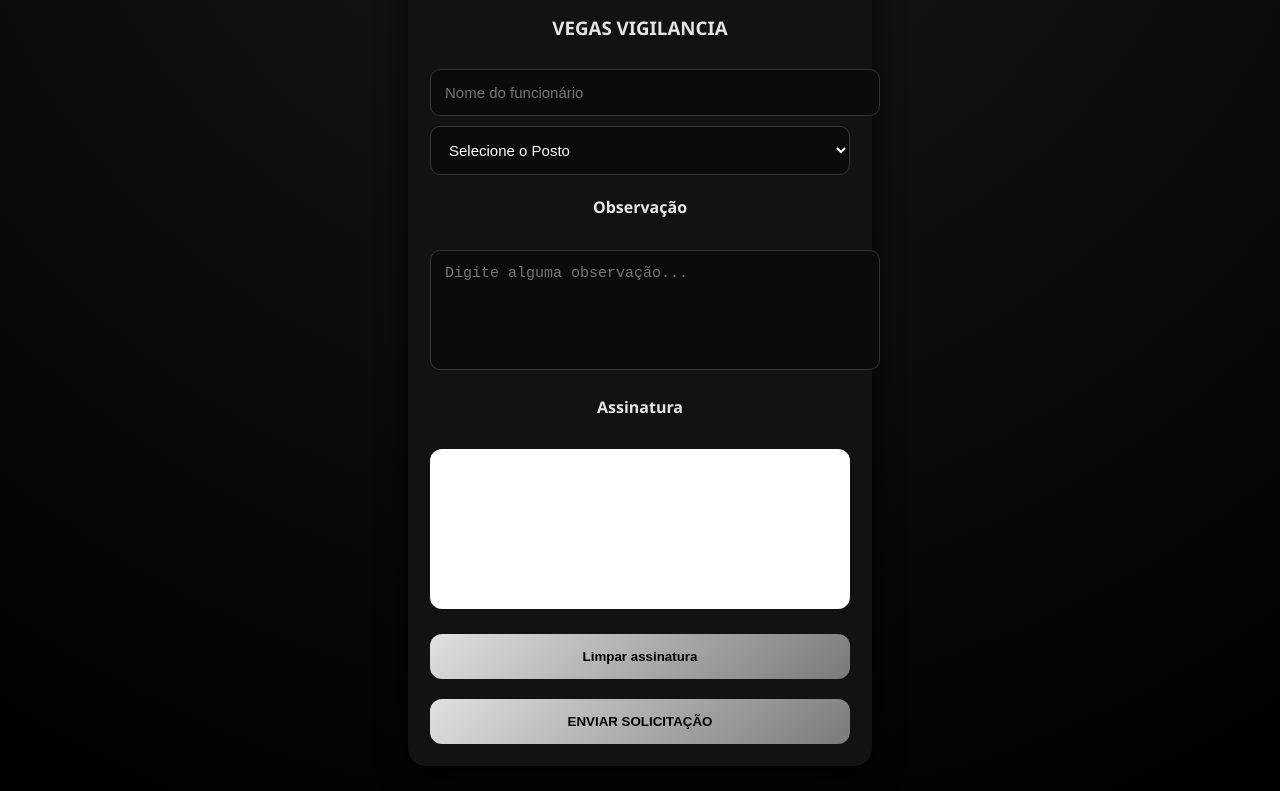
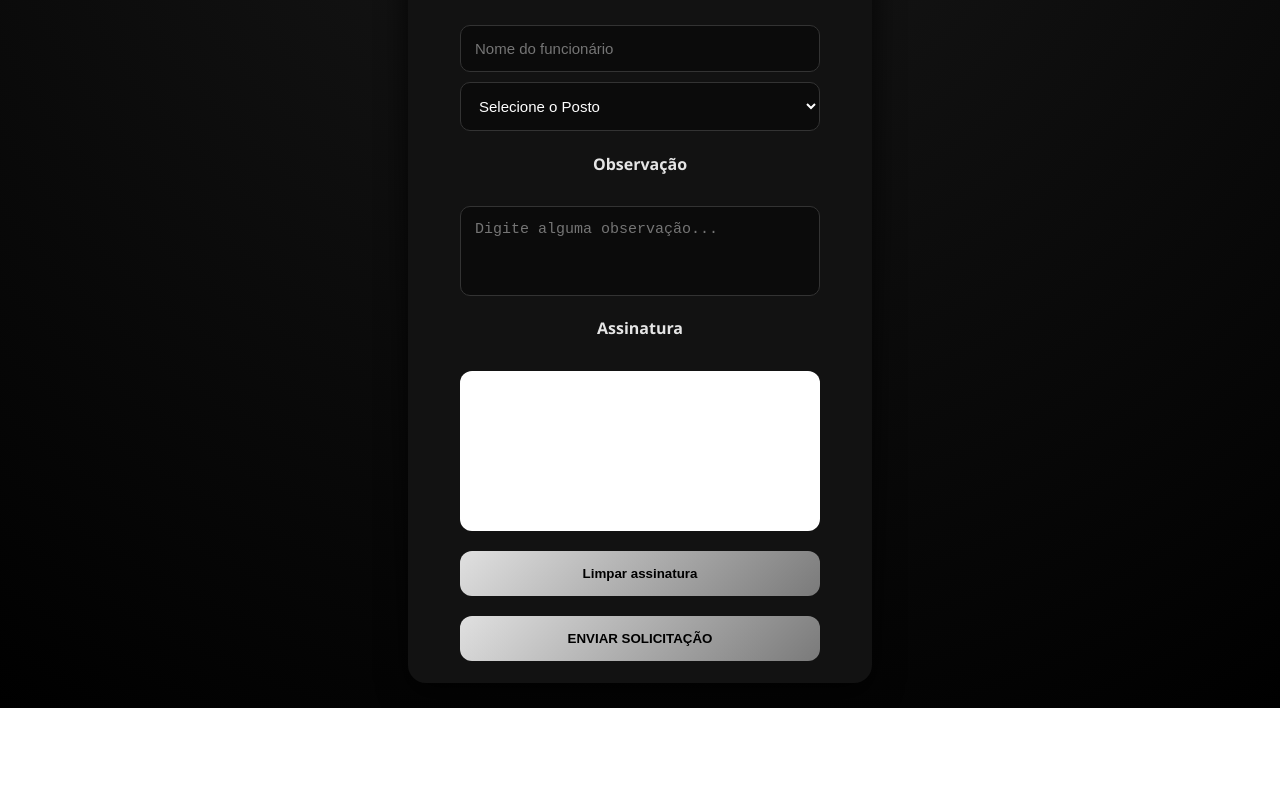
Before and after one commit to VegasVig/uniformes, a plain HTML site: page index.html in a window 1280 px wide. Shown: the part 289-1080 px from the top of the page. After the commit the page ends 997 px from the top, so only its background shows below. Drawn offline with Linux system fonts and the light colour scheme.

Commit message:
largura txt

```diff
--- a/index.html
+++ b/index.html
@@ -16,6 +16,8 @@ body{
   text-align:center;
 }
 
+/* ===== CONTAINER ===== */
+
 .container{
   max-width:420px;
   margin:25px auto;
@@ -25,14 +27,32 @@ body{
   box-shadow:0 10px 30px rgba(0,0,0,.8);
 }
 
+/* CENTRALIZADOR PADRÃO */
+.campo{
+  width:100%;
+  display:flex;
+  justify-content:center;
+}
+
+/* ELEMENTOS COM MESMA LARGURA */
+.campo input,
+.campo select,
+.campo textarea,
+canvas{
+  width:100%;
+  max-width:360px;
+  box-sizing:border-box;
+}
+
 .logo{
   width:180px;
   margin-bottom:10px;
   filter:grayscale(100%);
 }
 
+/* ===== INPUTS ===== */
+
 input,select,textarea{
-  width:100%;
   padding:14px;
   margin-top:10px;
   background:#0b0b0b;
@@ -47,12 +67,15 @@ textarea{
   resize:none;
 }
 
+/* ===== UNIFORMES ===== */
+
 .item{
   background:#0e0e0e;
   border:1px solid #2a2a2a;
   padding:12px;
   border-radius:12px;
   margin:8px 0;
+  text-align:left;
 }
 
 .item label{
@@ -63,10 +86,12 @@ textarea{
 
 .tamanho{
   margin-top:8px;
+  width:100%;
 }
 
+/* ===== ASSINATURA ===== */
+
 canvas{
-  width:100%;
   height:160px;
   background:white;
   border-radius:12px;
@@ -74,8 +99,11 @@ canvas{
   touch-action:none;
 }
 
+/* ===== BOTÃO ===== */
+
 button{
   width:100%;
+  max-width:360px;
   padding:15px;
   margin-top:20px;
   border:none;
@@ -95,9 +123,12 @@ button{
 <img src="assets/vegaslogo.jpg" class="logo">
 
 <h3>Solicitação de Uniforme</h3>
-<h3>VEGAS VIGILANCIA</h3>
+
+<div class="campo">
 <input type="text" id="nome" placeholder="Nome do funcionário">
+</div>
 
+<div class="campo">
 <select id="posto" onchange="carregarUniformes()">
 
 <option value="">Selecione o Posto</option>
@@ -114,97 +145,50 @@ button{
 <option value="comercial">Comercial</option>
 
 </select>
+</div>
 
 <div id="uniformes"></div>
 
 <h4>Observação</h4>
+<div class="campo">
 <textarea id="observacao" placeholder="Digite alguma observação..."></textarea>
+</div>
 
 <h4>Assinatura</h4>
+
+<div class="campo">
 <canvas id="assinatura"></canvas>
+</div>
+
+<div class="campo">
 <button type="button" onclick="limpar()">Limpar assinatura</button>
+</div>
 
+<div class="campo">
 <button onclick="enviar()">ENVIAR SOLICITAÇÃO</button>
+</div>
 
 </div>
 
 <script>
 
-/* ===== UNIFORMES POR POSTO ===== */
+/* ===== UNIFORMES ===== */
 
 const postosUniformes={
-
-armado:[
-{nome:"Camisa Operacional",tipo:"roupa"},
-{nome:"Calça Tática",tipo:"roupa"},
-{nome:"Bota Tática",tipo:"sapato"}
-],
-
-nagumo:[
-{nome:"Camisa Operacional",tipo:"roupa"},
-{nome:"Calça Operacional",tipo:"roupa"},
-{nome:"Bota",tipo:"sapato"}
-],
-
-royal:[
-{nome:"Camisa Social",tipo:"roupa"},
-{nome:"Calça Social",tipo:"roupa"},
-{nome:"Sapato Social",tipo:"sapato"}
-],
-
-porteiroHSJB:[
-{nome:"Polo Porteiro",tipo:"roupa"},
-{nome:"Calça Social",tipo:"roupa"},
-{nome:"Sapato Preto",tipo:"sapato"}
-],
-
-porteiroGeral:[
-{nome:"Polo Porteiro",tipo:"roupa"},
-{nome:"Calça Social",tipo:"roupa"},
-{nome:"Sapato Social",tipo:"sapato"}
-],
-
-projetoVida:[
-{nome:"Camisa Projeto",tipo:"roupa"},
-{nome:"Calça Operacional",tipo:"roupa"},
-{nome:"Tênis Preto",tipo:"sapato"}
-],
-
-asg:[
-{nome:"Camiseta ASG",tipo:"roupa"},
-{nome:"Calça Brim",tipo:"roupa"},
-{nome:"Sapato Antiderrapante",tipo:"sapato"}
-],
-
-monitoramento:[
-{nome:"Polo Monitoramento",tipo:"roupa"},
-{nome:"Calça Preta",tipo:"roupa"}
-],
-
-tecnica:[
-{nome:"Camisa Técnica",tipo:"roupa"},
-{nome:"Calça Cargo",tipo:"roupa"},
-{nome:"Bota Segurança",tipo:"sapato"}
-],
-
-administrativo:[
-{nome:"Camisa Social",tipo:"roupa"},
-{nome:"Calça Social",tipo:"roupa"},
-{nome:"Sapato Social",tipo:"sapato"}
-],
-
-comercial:[
-{nome:"Camisa Social",tipo:"roupa"},
-{nome:"Calça Social",tipo:"roupa"},
-{nome:"Sapato Social",tipo:"sapato"}
-]
-
+armado:[{nome:"Camisa Operacional",tipo:"roupa"},{nome:"Calça Tática",tipo:"roupa"},{nome:"Bota Tática",tipo:"sapato"}],
+nagumo:[{nome:"Camisa Operacional",tipo:"roupa"},{nome:"Calça Operacional",tipo:"roupa"},{nome:"Bota",tipo:"sapato"}],
+royal:[{nome:"Camisa Social",tipo:"roupa"},{nome:"Calça Social",tipo:"roupa"},{nome:"Sapato Social",tipo:"sapato"}],
+porteiroHSJB:[{nome:"Polo Porteiro",tipo:"roupa"},{nome:"Calça Social",tipo:"roupa"},{nome:"Sapato Preto",tipo:"sapato"}],
+porteiroGeral:[{nome:"Polo Porteiro",tipo:"roupa"},{nome:"Calça Social",tipo:"roupa"},{nome:"Sapato Social",tipo:"sapato"}],
+projetoVida:[{nome:"Camisa Projeto",tipo:"roupa"},{nome:"Calça Operacional",tipo:"roupa"},{nome:"Tênis Preto",tipo:"sapato"}],
+asg:[{nome:"Camiseta ASG",tipo:"roupa"},{nome:"Calça Brim",tipo:"roupa"},{nome:"Sapato Antiderrapante",tipo:"sapato"}],
+monitoramento:[{nome:"Polo Monitoramento",tipo:"roupa"},{nome:"Calça Preta",tipo:"roupa"}],
+tecnica:[{nome:"Camisa Técnica",tipo:"roupa"},{nome:"Calça Cargo",tipo:"roupa"},{nome:"Bota Segurança",tipo:"sapato"}],
+administrativo:[{nome:"Camisa Social",tipo:"roupa"},{nome:"Calça Social",tipo:"roupa"},{nome:"Sapato Social",tipo:"sapato"}],
+comercial:[{nome:"Camisa Social",tipo:"roupa"},{nome:"Calça Social",tipo:"roupa"},{nome:"Sapato Social",tipo:"sapato"}]
 };
 
-/* ===== CARREGAR UNIFORMES ===== */
-
 function carregarUniformes(){
-
 const posto=document.getElementById("posto").value;
 const div=document.getElementById("uniformes");
 div.innerHTML="";
@@ -228,11 +212,8 @@ ${item.nome}
 <option value="">Tamanho</option>
 ${tamanhos.map(t=>`<option>${t}</option>`).join("")}
 </select>
-
-</div>
-`;
+</div>`;
 });
-
 }
 
 /* ===== ASSINATURA ===== */
@@ -261,32 +242,8 @@ function limpar(){
 ctx.clearRect(0,0,canvas.width,canvas.height);
 }
 
-/* ===== ENVIAR ===== */
-
 function enviar(){
-
-const nome=document.getElementById("nome").value;
-const posto=document.getElementById("posto").value;
-const observacao=document.getElementById("observacao").value;
-
-if(!nome||!posto){
-alert("Preencha nome e posto");
-return;
-}
-
-const assinatura=canvas.toDataURL();
-
-const dados={
-nome,
-posto,
-observacao,
-assinatura
-};
-
-console.log(dados);
-
 alert("Solicitação enviada!");
-
 }
 
 </script>
```
